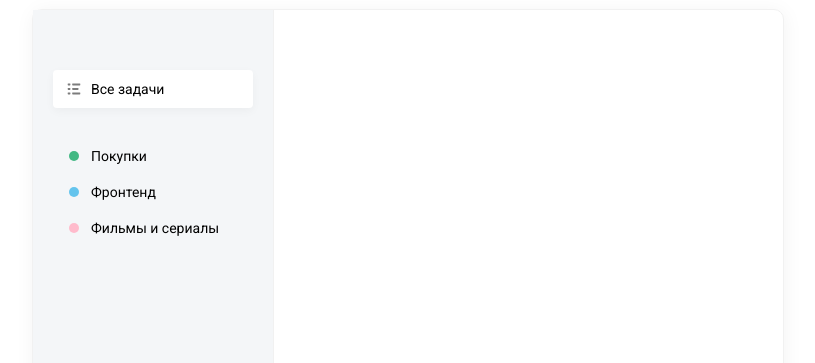
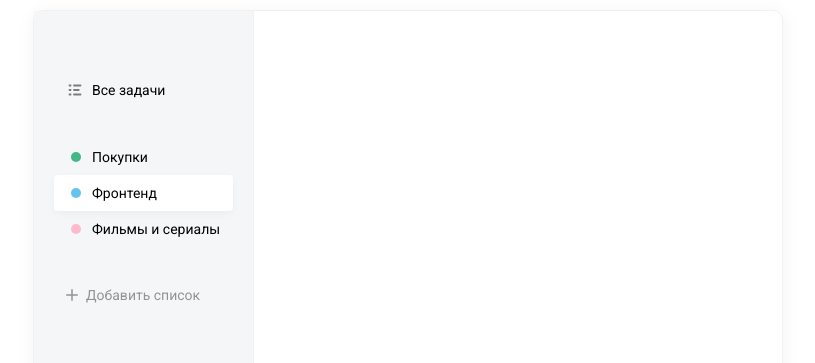
Before and after one commit to izosimovnikita/ToDo, a React (Create React App) app: page / in a window 1280 px wide. Shown: the part 125-488 px from the top of the page, without its empty margins (232-1047 px from the left). Built offline with nearby package versions, Linux system fonts and the light colour scheme.

Commit message:
almost finished sidebar

```diff
--- a/package.json
+++ b/package.json
@@ -6,6 +6,7 @@
     "@testing-library/jest-dom": "^5.11.10",
     "@testing-library/react": "^11.2.6",
     "@testing-library/user-event": "^12.8.3",
+    "classnames": "^2.3.1",
     "node-sass": "^5.0.0",
     "react": "^17.0.2",
     "react-dom": "^17.0.2",
--- a/src/App.js
+++ b/src/App.js
@@ -1,7 +1,13 @@
 import React from 'react'
 import List from './components/List'
+import AddList from './components/AddList'
+
+import DB from './assets/db.json'
 
 function App() {
+
+
+
   return (
     <div className="todo">
       <div className="todo__sidebar">
@@ -11,9 +17,9 @@
             <path d="M12.96 8.10001H7.74001C7.24321 8.10001 7.20001 8.50231 7.20001 9.00001C7.20001 9.49771 7.24321 9.90001 7.74001 9.90001H12.96C13.4568 9.90001 13.5 9.49771 13.5 9.00001C13.5 8.50231 13.4568 8.10001 12.96 8.10001V8.10001ZM14.76 12.6H7.74001C7.24321 12.6 7.20001 13.0023 7.20001 13.5C7.20001 13.9977 7.24321 14.4 7.74001 14.4H14.76C15.2568 14.4 15.3 13.9977 15.3 13.5C15.3 13.0023 15.2568 12.6 14.76 12.6ZM7.74001 5.40001H14.76C15.2568 5.40001 15.3 4.99771 15.3 4.50001C15.3 4.00231 15.2568 3.60001 14.76 3.60001H7.74001C7.24321 3.60001 7.20001 4.00231 7.20001 4.50001C7.20001 4.99771 7.24321 5.40001 7.74001 5.40001ZM4.86001 8.10001H3.24001C2.74321 8.10001 2.70001 8.50231 2.70001 9.00001C2.70001 9.49771 2.74321 9.90001 3.24001 9.90001H4.86001C5.35681 9.90001 5.40001 9.49771 5.40001 9.00001C5.40001 8.50231 5.35681 8.10001 4.86001 8.10001ZM4.86001 12.6H3.24001C2.74321 12.6 2.70001 13.0023 2.70001 13.5C2.70001 13.9977 2.74321 14.4 3.24001 14.4H4.86001C5.35681 14.4 5.40001 13.9977 5.40001 13.5C5.40001 13.0023 5.35681 12.6 4.86001 12.6ZM4.86001 3.60001H3.24001C2.74321 3.60001 2.70001 4.00231 2.70001 4.50001C2.70001 4.99771 2.74321 5.40001 3.24001 5.40001H4.86001C5.35681 5.40001 5.40001 4.99771 5.40001 4.50001C5.40001 4.00231 5.35681 3.60001 4.86001 3.60001Z" fill="black"/>
             </svg>,
             name: 'Все задачи',
-            active: true
           }
-        ]} />
+        ]}
+        />
         <List items={[
           {
             color: "green",
@@ -21,14 +27,20 @@
           },
           {
             color: "blue",
-            name: "Фронтенд"
+            name: "Фронтенд",
+            active: true
           },
           {
             color: "pink",
             name: "Фильмы и сериалы"
           }
-        ]} />
+        ]}
+        isRemovable
+        />
+        <AddList colors={DB.colors} />
+
       </div>
+
       <div className="todo__tasks"></div>
     </div>
   );
--- /dev/null
+++ b/src/components/AddList/AddList.scss
@@ -0,0 +1,44 @@
+.add-list {
+
+	&__popup {
+		position: relative;
+		top: -25px;
+		left: 10px;
+		width: 240px;
+		height: 150px;
+		background: #FFFFFF;
+		box-shadow: 0px 6px 10px rgba(0, 0, 0, 0.05);
+		border-radius: 10px;
+		padding: 18px;
+
+		.button {
+			width: 100%;
+		}
+
+		&-close-btn {
+			position: absolute;
+			top: -8px;
+			right: -8px;
+			cursor: pointer;
+		}
+
+		&-colors {
+			margin: 12px 0;
+			display: flex;
+			justify-content: space-between;
+
+			.badge {
+				width: 18px;
+				height: 18px;
+				cursor: pointer;
+				border: 2px solid transparent;
+
+				&.active {
+					border: 2px solid #525252;
+				}
+			}
+		}
+
+
+	}
+}
--- /dev/null
+++ b/src/components/AddList/index.jsx
@@ -0,0 +1,55 @@
+import React, { useState } from 'react'
+import List from '../List'
+import Badge from '../Badge'
+
+import closeSvg from '../../assets/img/close.svg'
+
+import './AddList.scss'
+
+const AddList = ({ colors }) => {
+	const [visiblePopup, setVisiblePopup] = useState(false);
+	const [selectedColor, selectColor] = useState(colors[0].id);
+
+	return (
+		<div className="add-list">
+			<List
+				onClick={() => setVisiblePopup(true)}
+				items={[
+					{
+						className: "list__add-button",
+						icon: <svg width="12" height="12" viewBox="0 0 16 16" fill="none" xmlns="http://www.w3.org/2000/svg">
+						<path d="M8 1V15" stroke="black" strokeWidth="2" strokeLinecap="round" strokeLinejoin="round"/>
+						<path d="M1 8H15" stroke="black" strokeWidth="2" strokeLinecap="round" strokeLinejoin="round"/>
+						</svg>,
+						name: "Добавить список"
+					}
+				]}
+			/>
+			{visiblePopup && (
+				<div className="add-list__popup">
+					<img
+						onClick={() => setVisiblePopup(false)}
+						src={closeSvg}
+						className="add-list__popup-close-btn"
+						alt="close button"/>
+					<input className="field" type="text" placeholder="Название списка"/>
+					<div className="add-list__popup-colors">
+						{
+							colors.map(color => (
+								<Badge
+									onClick={() => selectColor(color.id)}
+									key={color.id}
+									color={color.name}
+									className={selectedColor === color.id && "active"}
+								/>
+							))
+						}
+					</div>
+					<button className="button">Добавить</button>
+				</div>
+			)}
+		</div>
+	)
+}
+
+export default AddList;
--- /dev/null
+++ b/src/components/Badge/Badge.scss
@@ -0,0 +1,33 @@
+
+.badge {
+	display: inline-block;
+	width: 10px;
+	height: 10px;
+	border-radius: 30px;
+
+
+	&--grey {
+		background-color: #C9D1D3;
+	}
+	&--lime {
+		background-color: #B6E6BD;
+	}
+	&--purple {
+		background-color: #C355F5;
+	}
+	&--black {
+		background-color: #110133;
+	}
+	&--red {
+		background-color: #FF6464;
+	}
+	&--green {
+		background-color: #42B883;
+	}
+	&--blue {
+		background-color: #64C4ED;
+	}
+	&--pink {
+		background-color: #FFBBCC;
+	}
+}
--- /dev/null
+++ b/src/components/Badge/index.jsx
@@ -0,0 +1,9 @@
+import React from 'react'
+import classNames from 'classnames'
+
+import './Badge.scss'
+
+const Badge = ({ color, onClick, className }) => <i onClick={onClick} className={classNames('badge', {[`badge--${color}`]: color}, className)}></i>
+
+
+export default Badge;
--- a/src/components/List/List.scss
+++ b/src/components/List/List.scss
@@ -1,5 +1,14 @@
 .list {
 	margin-bottom: 30px;
+
+	&__add-button {
+		opacity: .4;
+		transition: all .2s ease-out;
+
+		&:hover {
+			opacity: 1;
+		}
+	}
 
 	li {
 		display: flex;
@@ -13,6 +22,10 @@
 		border-radius: 4px;
 		}
 
+		.badge {
+			position: relative;
+			left: 5px;
+		}
 
 		i {
 			display: inline-flex;
@@ -24,24 +37,5 @@
 				}
 			}
 		}
-
-		.badge {
-			width: 10px;
-			height: 10px;
-			border-radius: 30px;
-			position: relative;
-			left: 50%;
-			transform: translateX(-50%);
-
-			&--green {
-				background-color: #42B883;
-			}
-			&--blue {
-				background-color: #64C4ED;
-			}
-			&--pink {
-				background-color: #FFBBCC;
-			}
-		}
 	}
 }
--- a/src/components/List/index.jsx
+++ b/src/components/List/index.jsx
@@ -1,14 +1,20 @@
 import React from 'react'
+import classNames from 'classnames'
+
+import Badge from '../Badge'
+
 import './List.scss'
 
-const List = ({ items }) => {
+const List = ({ items, isRemovable, onClick }) => {
 	return (
-		<ul className="list">
+		<ul onClick={onClick} className="list">
 			{
-				items.map(item => (
-					<li className={item.active ? "active" : ""}>
+				items.map((item, index) => (
+					<li
+						key={index}
+						className={classNames(item.className, {'active': item.active})}>
 						<i>
-							{item.icon ? item.icon : <i className={`badge badge--${item.color}`}></i>}
+							{item.icon ? item.icon : <Badge color={item.color} />}
 						</i>
 						<span>{item.name}</span>
 					</li>
--- a/src/index.scss
+++ b/src/index.scss
@@ -1,4 +1,5 @@
 * {
+  box-sizing: border-box;
   margin: 0;
   padding: 0;
   list-style: none;
@@ -31,9 +32,38 @@
 
   &__sidebar {
     background-color: #f4f6f8;
-    width: 200px;
+    width: 220px;
     height: 100%;
     border-right: 1px solid #f1f1f1;
     padding: 60px 20px;
   }
+
+  .button {
+    background: #4DD599;
+    border-radius: 4px;
+    color: #fff;
+    border: 0;
+    padding: 10px 20px;
+    cursor: pointer;
+
+    &:hover {
+      background: darken(#4DD599, 6%);
+    }
+
+    &:active {
+      background: darken(#4DD599, 10%);
+    }
+  }
+
+  .field {
+    background: #FFFFFF;
+    border: 1px solid #EFEFEF;
+    border-radius: 4px;
+    padding: 8px 12px;
+    width: 100%;
+
+    &:focus {
+      border-color: #dbdbdb;
+    }
+  }
 }
```
Also changed, not shown: 11 other files (tests, documents, lock files or other folders).
